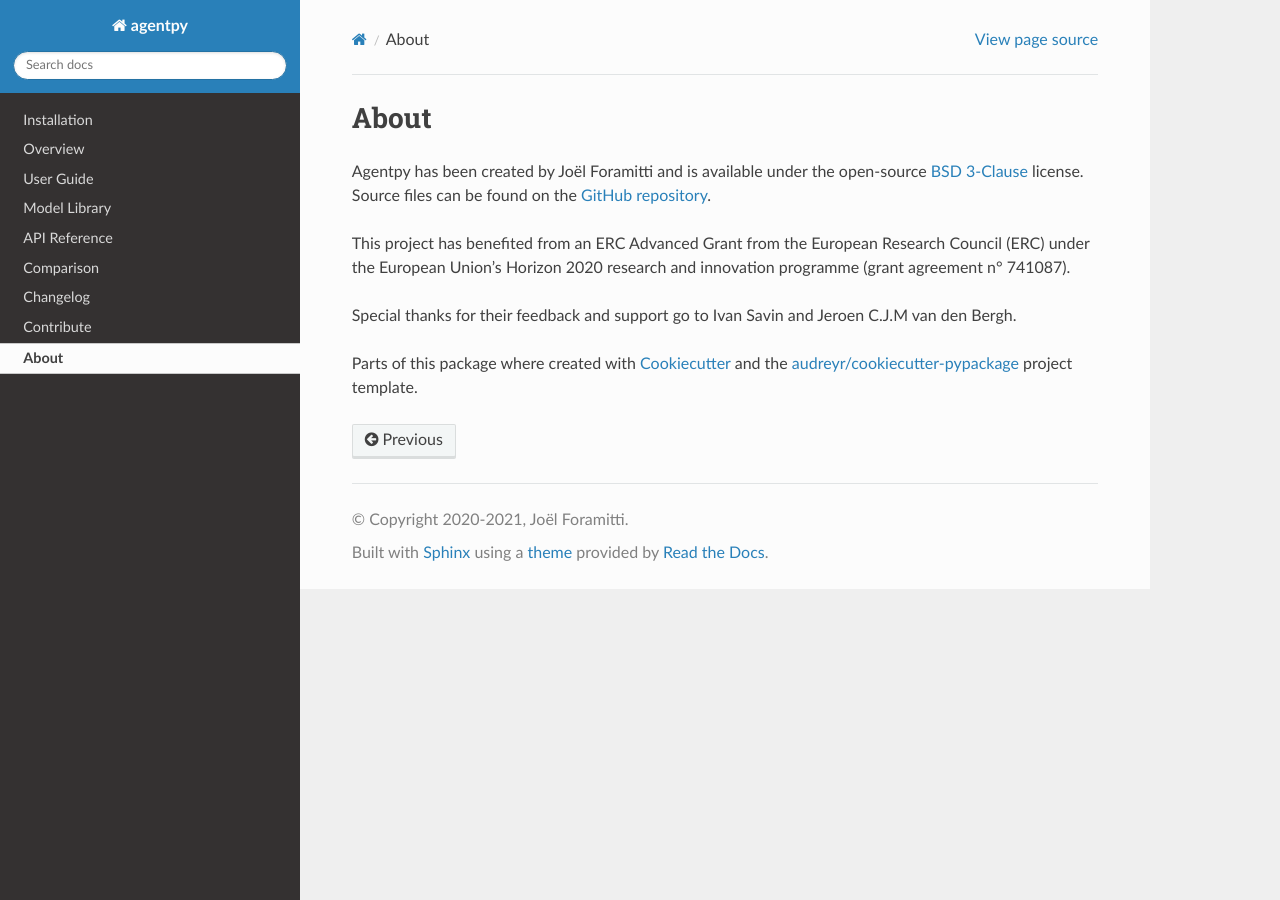
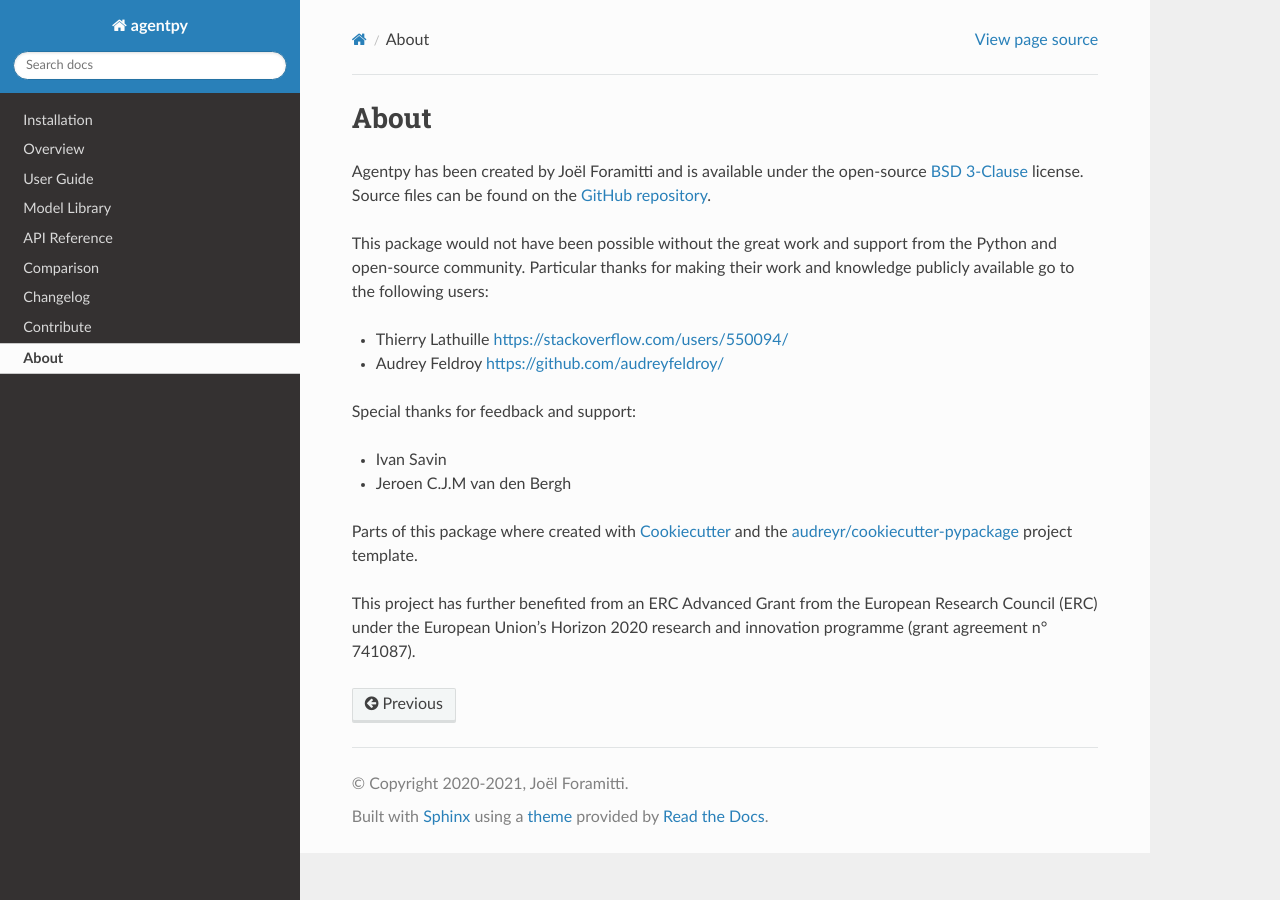
Before and after one commit to jofmi/agentpy, a Sphinx documentation site: the page built from docs/about.rst, in a window 1280 px wide. Built offline with Sphinx 7.4.7 and the Read the Docs theme 2.0.0, drawn with Linux system fonts in a browser that asks for light colours; pages that are not in the unit, such as notebooks, are missing from menus; the version number is read from the project's files by our own code.

Commit message:
[docs] acknowledgments

```diff
--- a/docs/about.rst
+++ b/docs/about.rst
@@ -8,12 +8,26 @@
 available under the open-source `BSD 3-Clause <https://github.com/JoelForamitti/agentpy/blob/master/LICENSE>`_ license.
 Source files can be found on the `GitHub repository <https://github.com/joelforamitti/agentpy>`_.
 
-This project has benefited from an ERC Advanced Grant from the European Research Council (ERC)
-under the European Union's Horizon 2020 research and innovation programme (grant agreement n° 741087).
+This package would not have been possible without the great work and
+support from the Python and open-source community.
+Particular thanks for making their work and knowledge publicly available go
+to the following users:
 
-Special thanks for their feedback and support go to Ivan Savin and Jeroen C.J.M van den Bergh.
+- Thierry Lathuille https://stackoverflow.com/users/550094/
+- Audrey Feldroy https://github.com/audreyfeldroy/
 
-Parts of this package where created with Cookiecutter_ and the `audreyr/cookiecutter-pypackage`_ project template.
+Special thanks for feedback and support:
+
+- Ivan Savin
+- Jeroen C.J.M van den Bergh
+
+Parts of this package where created with Cookiecutter_
+and the `audreyr/cookiecutter-pypackage`_ project template.
+
+This project has further benefited from an ERC Advanced Grant
+from the European Research Council (ERC)
+under the European Union's Horizon 2020 research and innovation programme
+(grant agreement n° 741087).
 
 .. _Cookiecutter: https://github.com/audreyr/cookiecutter
 .. _`audreyr/cookiecutter-pypackage`: https://github.com/audreyr/cookiecutter-pypackage
```
